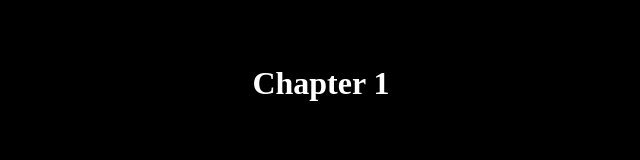
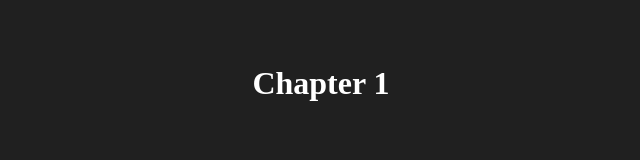
Before and after one commit to TheRyu876/Chapter-1, a plain HTML site: page index.html in a window 1280 px wide. Shown: the whole page, without its empty margins (319-959 px from the left). Drawn offline with Linux system fonts and the light colour scheme.

Commit message:
update message

```diff
--- a/index.html
+++ b/index.html
@@ -14,14 +14,17 @@ Chapter 1
 
 
 
+ </body>
 
  <style>
 
  body {
-        background-color: black;
+
+     background-color: rgb(32, 32, 32);
  }
 
  h1 {
+
      color: white;
      text-align: center;
 
@@ -30,7 +33,4 @@ text-align: center;
 
 
  </style>
-
-</body>
-
  </html>
```
Lines whose indentation alone changed are shown as unchanged.
